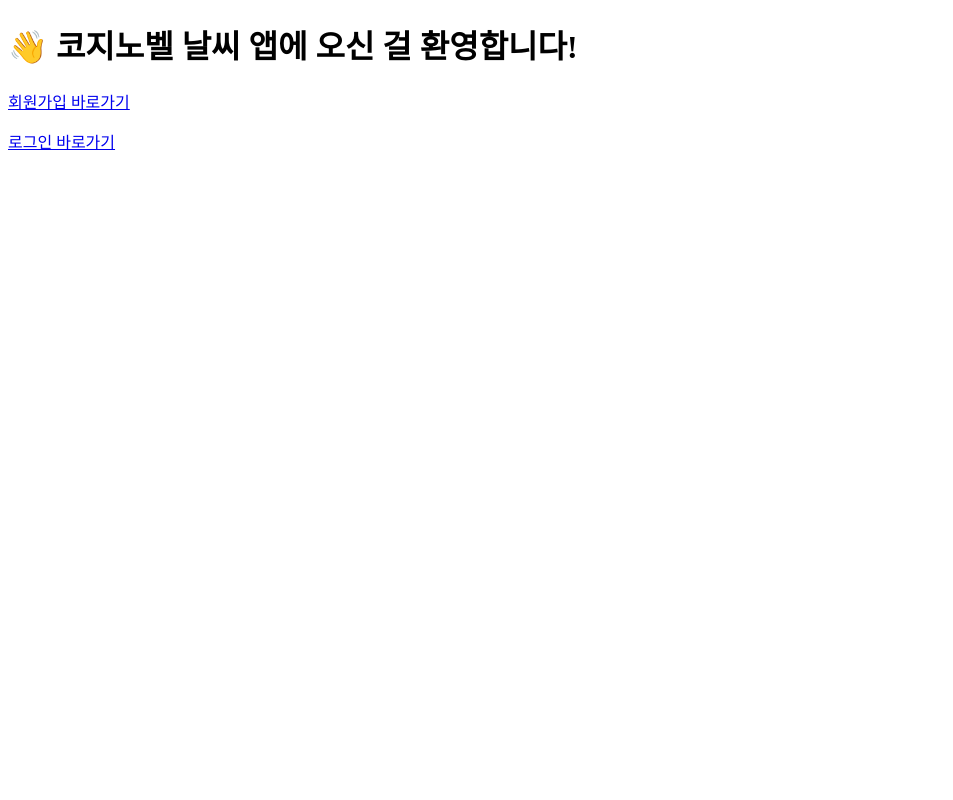
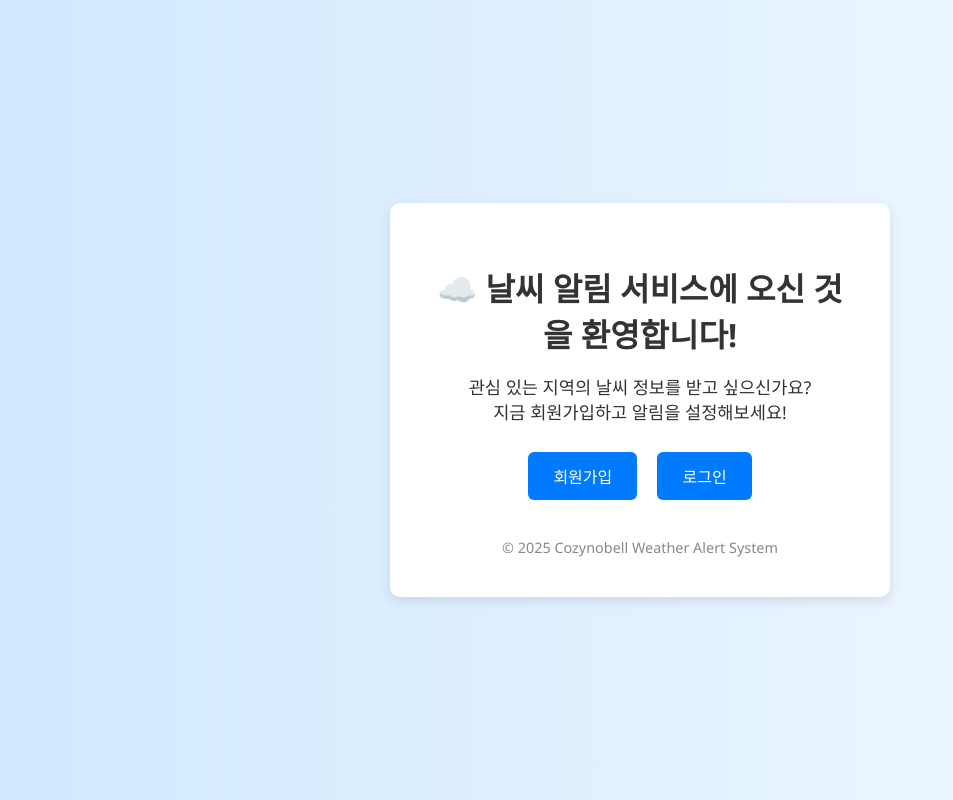
Before and after one commit to COZYNobell/my-website, a website: page index.html in a window 1280 px wide. Shown: the whole page, without its empty margins (0-953 px from the left). Drawn offline with Linux system fonts and the light colour scheme.

Commit message:
Update index.html

```diff
--- a/index.html
+++ b/index.html
@@ -1,13 +1,73 @@
-<!-- index.html -->
 <!DOCTYPE html>
 <html lang="ko">
 <head>
   <meta charset="UTF-8">
-  <title>환영합니다!</title>
+  <title>🌦️ 날씨 알림 서비스</title>
+  <meta name="viewport" content="width=device-width, initial-scale=1">
+  <style>
+    * {
+      box-sizing: border-box;
+    }
+    body {
+      font-family: 'Segoe UI', sans-serif;
+      background: linear-gradient(to right, #d0e9ff, #f4f9ff);
+      margin: 0;
+      padding: 0;
+      display: flex;
+      justify-content: center;
+      align-items: center;
+      min-height: 100vh;
+      color: #333;
+    }
+    .container {
+      background-color: #fff;
+      padding: 40px;
+      border-radius: 10px;
+      box-shadow: 0 4px 12px rgba(0, 0, 0, 0.1);
+      text-align: center;
+      width: 90%;
+      max-width: 500px;
+    }
+    h1 {
+      font-size: 2em;
+      margin-bottom: 10px;
+    }
+    p {
+      font-size: 1.1em;
+      margin-bottom: 20px;
+    }
+    a.button {
+      display: inline-block;
+      padding: 12px 25px;
+      margin: 8px;
+      font-size: 1em;
+      color: #fff;
+      background-color: #007bff;
+      text-decoration: none;
+      border-radius: 6px;
+      transition: background-color 0.2s ease;
+    }
+    a.button:hover {
+      background-color: #0056b3;
+    }
+    footer {
+      margin-top: 30px;
+      font-size: 0.9em;
+      color: #888;
+    }
+  </style>
 </head>
 <body>
-  <h1>👋 코지노벨 날씨 앱에 오신 걸 환영합니다!</h1>
-  <p><a href="/signup.html">회원가입 바로가기</a></p>
-  <p><a href="/login.html">로그인 바로가기</a></p>
+  <div class="container">
+    <h1>☁️ 날씨 알림 서비스에 오신 것을 환영합니다!</h1>
+    <p>관심 있는 지역의 날씨 정보를 받고 싶으신가요?<br> 지금 회원가입하고 알림을 설정해보세요!</p>
+
+    <a href="/signup.html" class="button">회원가입</a>
+    <a href="/login.html" class="button">로그인</a>
+
+    <footer>
+      &copy; 2025 Cozynobell Weather Alert System
+    </footer>
+  </div>
 </body>
 </html>
```
